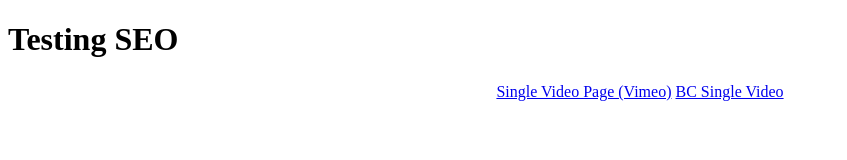
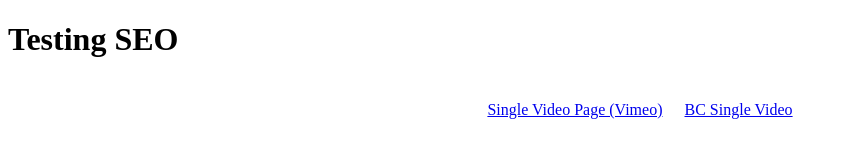
Before and after one commit to testingseo/testingseo.github.io, a plain HTML site: page index.html in a window 1280 px wide. Shown: the whole page, without its empty margins (0-847 px from the left). Drawn offline with Linux system fonts and the light colour scheme.

Commit message:
Update index.html

```diff
--- a/index.html
+++ b/index.html
@@ -11,7 +11,7 @@
 <body>
   <h1>Testing SEO</h1>
 
-  <table align="center">
+  <table align="center" cellspacing="20">
     <tr>
       <td><a href="./single-video.html">Single Video Page (Vimeo)</a></td>
       <td><a href="./bc-single.html">BC Single Video</a></td>
```
